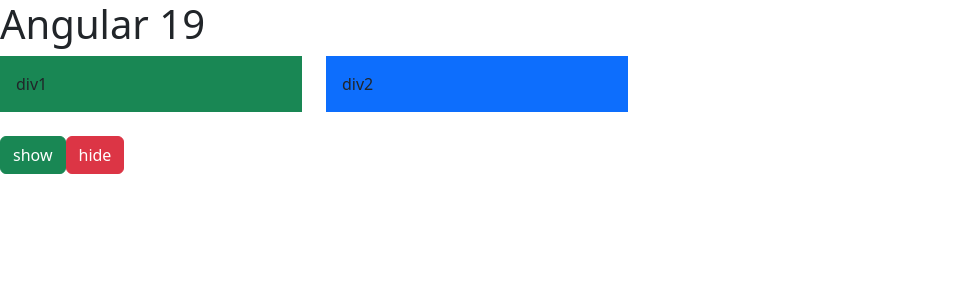
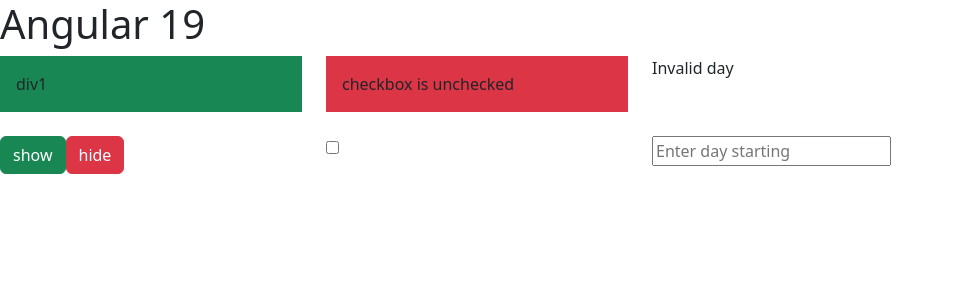
Before and after one commit to Tran-Anh-Quang/angular19Tutorial, an Angular app: page / in a window 1280 px wide. Shown: the top 300 px of the page, without its empty margins (0-954 px from the left). Built offline with nearby package versions, Linux system fonts and the light colour scheme.

Commit message:
part-6: switchcase type sample

```diff
--- a/src/app/components/control-statement/control-statement.component.html
+++ b/src/app/components/control-statement/control-statement.component.html
@@ -8,9 +8,37 @@
     </div>
 
     <div class="col-3">
-        <div class="bg-primary p-3">
-            div2
-        </div>
+        @if (isChecked == true) {
+            <div class="bg-primary p-3">
+                checkbox is checked
+            </div>
+        } @else {
+            <div class="bg-danger p-3">
+                checkbox is unchecked
+            </div>
+        }
+    </div>
+
+    <div class="col-3">
+        @switch (dayName) {
+            @case ('mon') {
+                <span>Monday</span>
+        } @case ('tue') {
+            <span>Tuesday</span>
+        } @case ('wed') {
+            <span>Wednesday</span>
+        } @case ('thu') {
+            <span>Thursday</span>
+        } @case ('fri') {
+            <span>Friday</span>
+        } @case ('sat') {
+            <span>Saturday</span>
+        } @case ('sun') {
+            <span>Sunday</span>
+        } @default {
+            <span>Invalid day</span>
+        }
+        }
     </div>
 </div>
 
@@ -20,6 +48,9 @@
         <button class="btn btn-danger" (click)="hideAndShowDiv1(false)">hide</button>
     </div>
     <div class="col-3">
-
+        <input type="checkbox" name="" id="" [(ngModel)]="isChecked">
+    </div>
+    <div class="col-3">
+        <input type="text" [(ngModel)]="dayName" maxlength="3" placeholder="Enter day starting">
     </div>
 </div>
--- a/src/app/components/control-statement/control-statement.component.ts
+++ b/src/app/components/control-statement/control-statement.component.ts
@@ -1,14 +1,17 @@
 import { Component } from '@angular/core';
+import { FormsModule } from '@angular/forms';
 
 @Component({
   selector: 'app-control-statement',
-  imports: [],
+  imports: [FormsModule],
   templateUrl: './control-statement.component.html',
   styleUrl: './control-statement.component.css',
   standalone: true,
 })
 export class ControlStatementComponent {
   div1Visible: boolean = true;
+  isChecked: boolean = false;
+  dayName: string = '';
 
   hideAndShowDiv1(isVisible: boolean) {
     this.div1Visible = isVisible;
```
